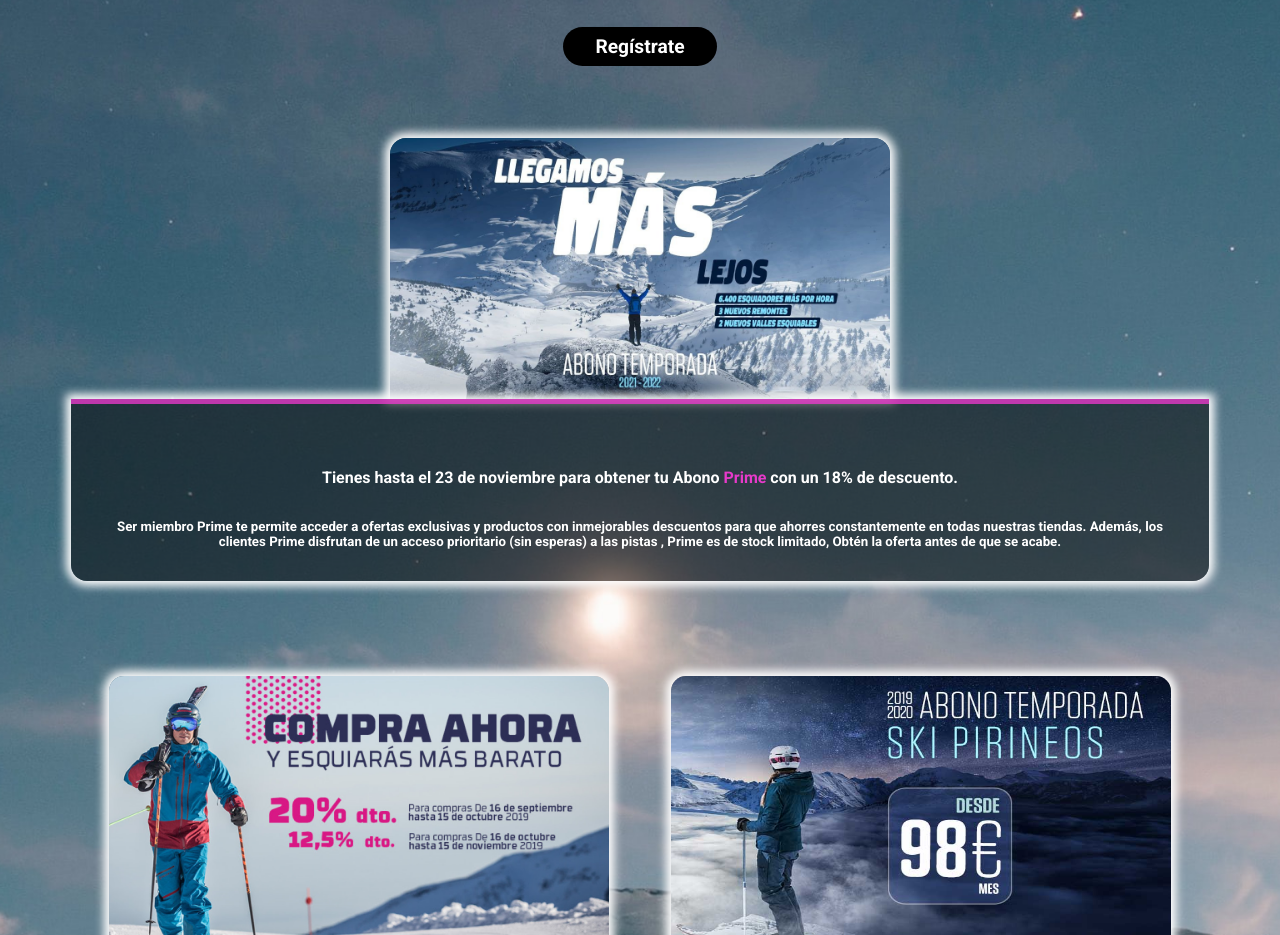
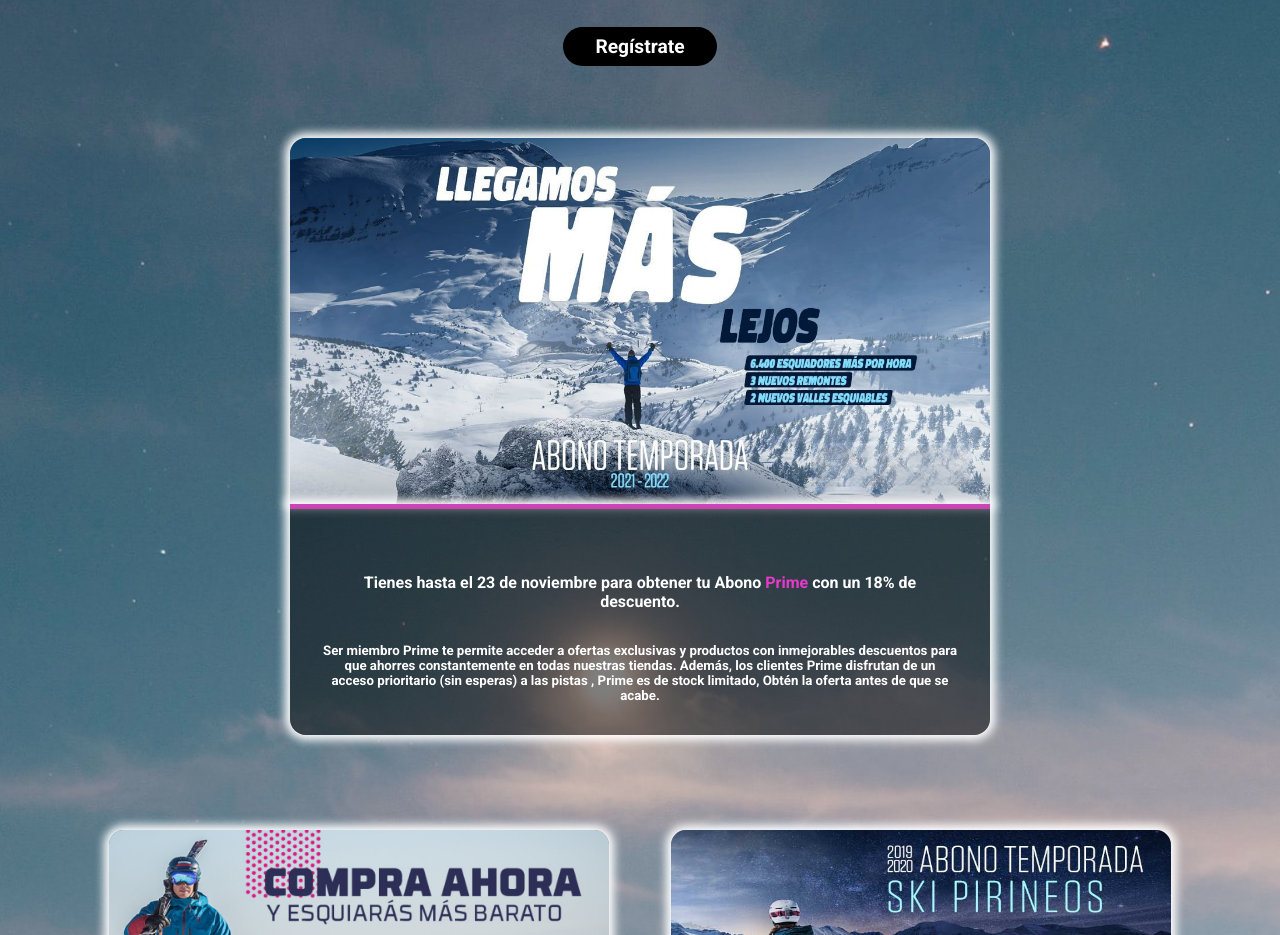
Before and after one commit to Alpha870/trMountain-assets, a plain HTML site: page index.html in a window 1280 px wide. Shown: the part 475-1410 px from the top of the page. Drawn offline with nearby package versions, Linux system fonts and the light colour scheme.

Commit message:
cambio estilos banner

```diff
--- a/style.css
+++ b/style.css
@@ -186,7 +186,7 @@ aside img:hover {
 
 .banner {
     margin-top: 5rem;
-    max-width: 500px;
+    max-width: 700px;
     width: 60%;
     height: auto;
     border-top-left-radius: 1rem;
@@ -196,6 +196,7 @@ aside img:hover {
 
 .texto-banner {
     padding-top: 2rem;
+    max-width: 700px;
     width: 60%;
     background-color: rgb(0, 0, 0, 0.5);
     color: white;
```
